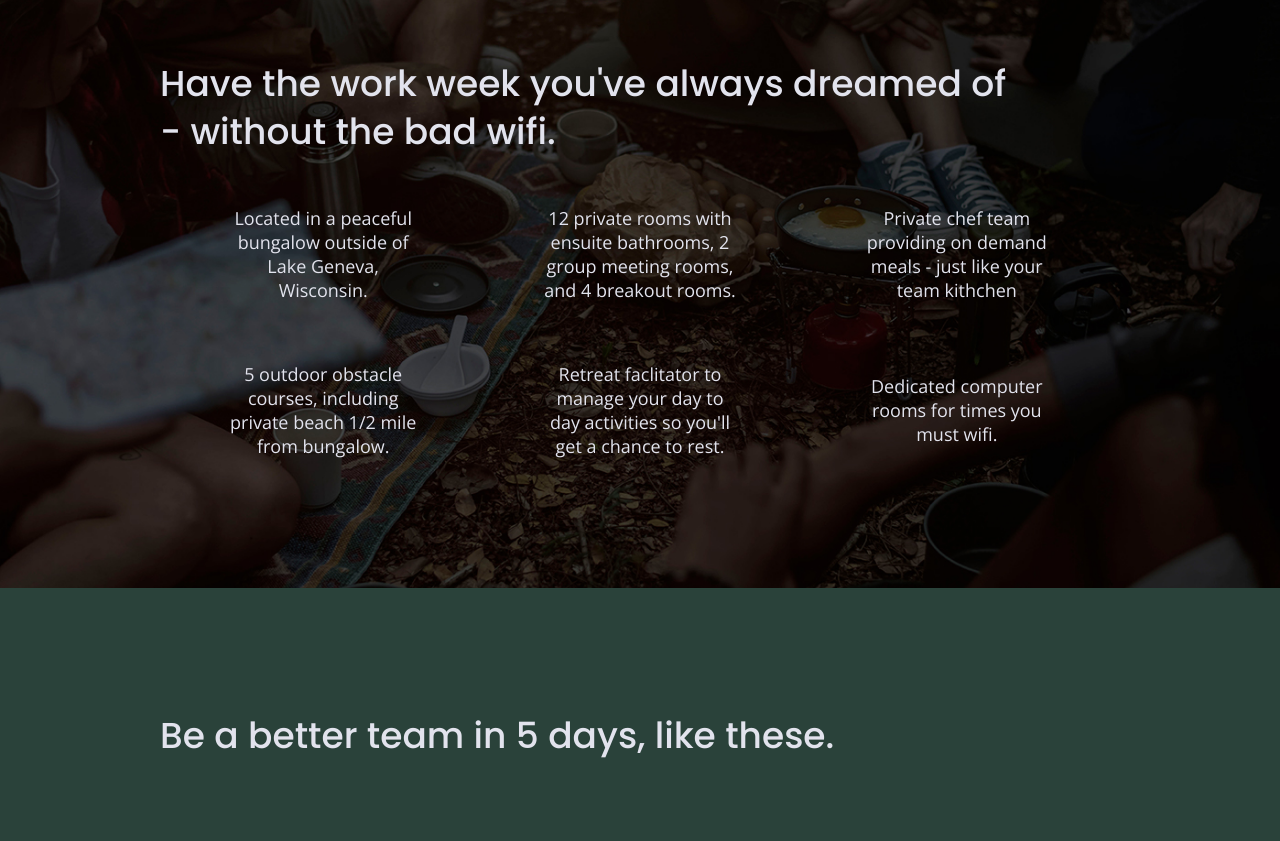
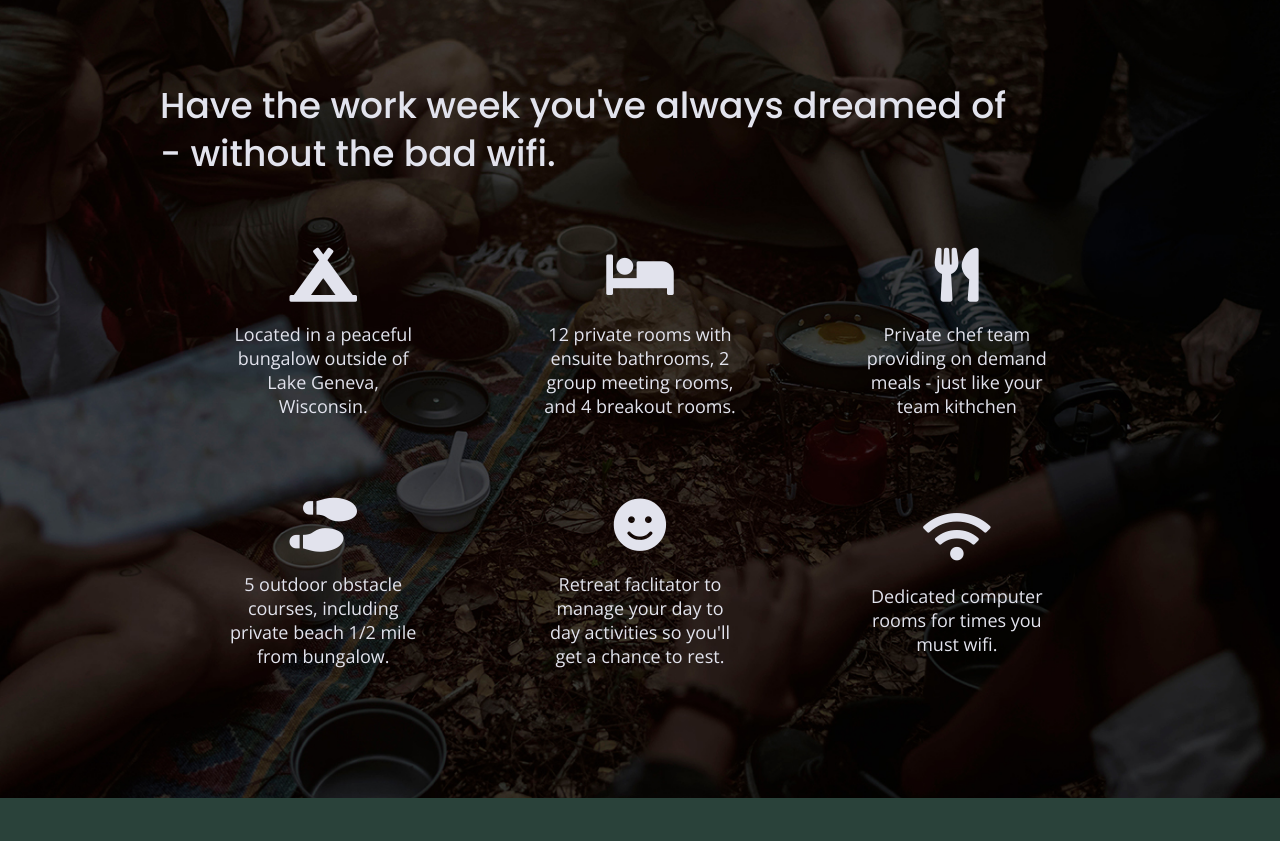
Before and after one commit to RashelF/unplugged, a website: page unplugged-retreat-page/index.html in a window 1280 px wide. Shown: the part 1110-1951 px from the top of the page. Drawn offline with nearby package versions, Linux system fonts and the light colour scheme.

Commit message:
Added font-awesome icons and margin and px

```diff
--- a/unplugged-retreat-page/about/index.html
+++ b/unplugged-retreat-page/about/index.html
@@ -21,6 +21,13 @@
     <!--Google fonts-->
     <link href="https://fonts.googleapis.com/css2?family=Poppins:wght@400;700&display=swap" rel="stylesheet">
     <link href="https://fonts.googleapis.com/css?family=Open+Sans:400,700/Poppins:500,700" rel="stylesheet">
+    <script src="https://kit.fontawesome.com/758d9e244b.js" crossorigin="anonymous"></script>
+
+1
+2
+<!-- FontAwesome CDN version 5.5 -->
+<link rel="stylesheet" href="https://use.fontawesome.com/releases/v5.5.0/css/all.css" integrity="sha384-B4dIYHKNBt8Bc12p+WXckhzcICo0wtJAoU8YZTY5qE0Id1GSseTk6S+L3BlXeVIU" crossorigin="anonymous">
+
 
   <meta name="theme-color" content="#fafafa">
 </head>
--- a/unplugged-retreat-page/css/main.css
+++ b/unplugged-retreat-page/css/main.css
@@ -253,6 +253,10 @@ footer .social-icons p {
   align-items: center;
 }
 
+footer .social-icons i{
+  font-size: 1.7em;
+}
+
 footer .copyright {
   margin: 20px 0;
 }
@@ -346,6 +350,11 @@ input[type=button] {
 .features p {
   margin: 0;
   text-align: center;
+}
+
+.features i {
+  font-size: 3em;
+  margin: 20px;
 }
 /*REVIEW*/
 
--- a/unplugged-retreat-page/index.html
+++ b/unplugged-retreat-page/index.html
@@ -21,6 +21,15 @@
   <!--Google fonts-->
   <link href="https://fonts.googleapis.com/css?family=Open+Sans:400,700|Poppins:500,700" rel="stylesheet">
   <link href="https://fonts.googleapis.com/css2?family=Poppins:wght@400;700&display=swap" rel="stylesheet">
+
+1
+2
+<!-- FontAwesome CDN version 5.5 -->
+<link rel="stylesheet" href="https://use.fontawesome.com/releases/v5.5.0/css/all.css" integrity="sha384-B4dIYHKNBt8Bc12p+WXckhzcICo0wtJAoU8YZTY5qE0Id1GSseTk6S+L3BlXeVIU" crossorigin="anonymous">
+
+1
+2
+<!-- FontAwesome CDN version 5.5 -->
   <meta name="theme-color" content="#fafafa">
 </head>
 
@@ -67,40 +76,48 @@
     <h2>Have the work week you've always dreamed of - without the bad wifi.</h2>
   <div class="features-items">
     <article>
-        <p class="fontawesome-icon"></p>
+        <p class="fontawesome-icon">
+             <i class="fas fa-campground"></i>
+        </p>
 
             <p class="features-item-description">Located in a peaceful bungalow outside of Lake Geneva, Wisconsin.</p>
 
     </article>
 
     <article>
-      <p class="fontawesome-icon"></p>
+      <p class="fontawesome-icon">
+            <i class="fas fa-bed"></i>
+      </p>
 
       <p class="features-item-description">12 private rooms with ensuite bathrooms, 2 group meeting rooms, and 4 breakout rooms.</p>
     </article>
 
     <article>
-        <p class="fontawesome-icon"></p>
-
+        <p class="fontawesome-icon">
+            <i class="fas fa-utensils"></i>
+        </p>
             <p class="features-item-description">Private chef team providing on demand meals - just like your team kithchen</p>
     </article>
 
     <article>
-        <p class="fontawesome-icon"></p>
-
-            <p class="features-item-description">5 outdoor obstacle courses, including private beach 1/2 mile from bungalow.</p>
+        <p class="fontawesome-icon">
+            <i class="fas fa-shoe-prints"></i>
+        </p>
+               <p class="features-item-description">5 outdoor obstacle courses, including private beach 1/2 mile from bungalow.</p>
     </article>
 
     <article>
-        <p class="fontawesome-icon"></p>
-
-            <p class="features-item-description">Retreat faclitator to manage your day to day activities so you'll get a chance to rest.</p>
+        <p class="fontawesome-icon">
+            <i class="fas fa-smile"></i>
+        </p>
+             <p class="features-item-description">Retreat faclitator to manage your day to day activities so you'll get a chance to rest.</p>
     </article>
 
     <article>
-        <p class="fontawesome-icon"></p>
-
-            <p class="features-item-description">Dedicated computer rooms for times you must wifi.</p>
+        <p class="fontawesome-icon">
+               <i class="fas fa-wifi"></i>
+        </p>
+              <p class="features-item-description">Dedicated computer rooms for times you must wifi.</p>
     </article>
     </div>
   </div>
@@ -132,6 +149,9 @@
                    <h4>Social</h4>
                      <div class="social-icons">
                       <p><a href="https://www.facebook.com/rashel.fox.790" target="_blank"></a></p>
+                      <p><i class="fab fa-twitter"></i></p>
+                      <p><i class="fab fa-facebook"></i></p>
+                      <p><i class="fab fa-linkedin"></i></p>
               </div>
           </div>
       </div>
```
Also changed, not shown: unplugged-retreat-page/faq/index.html (+7 -0 lines).
